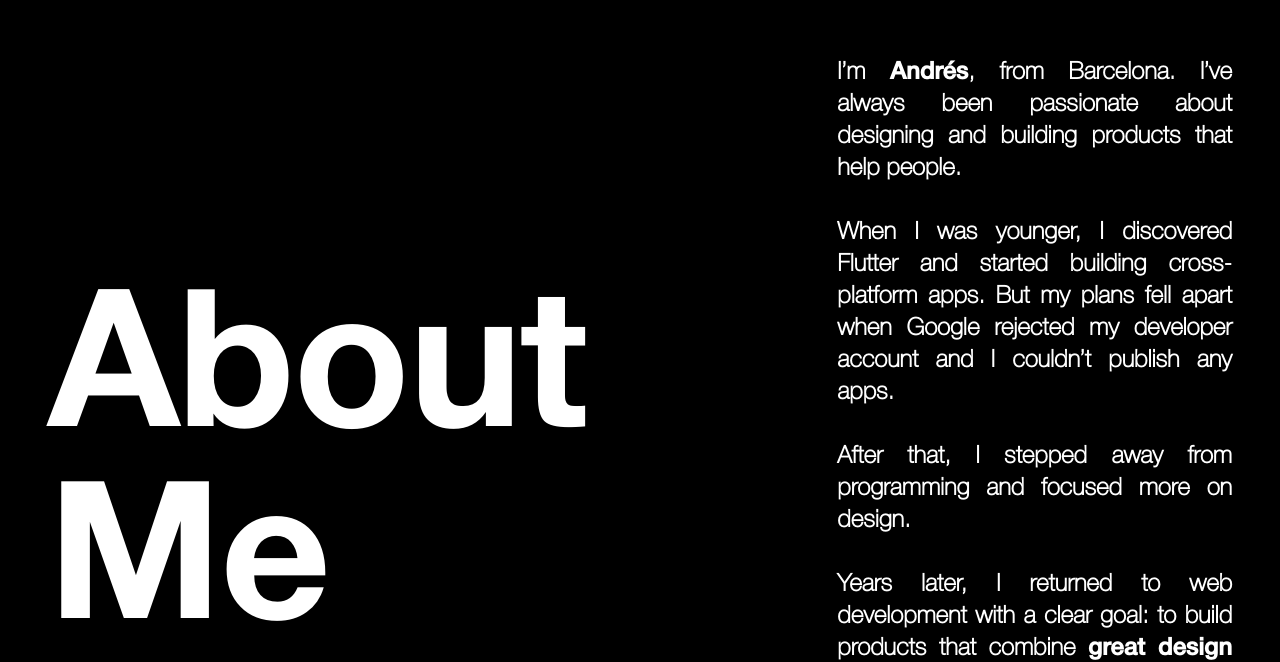
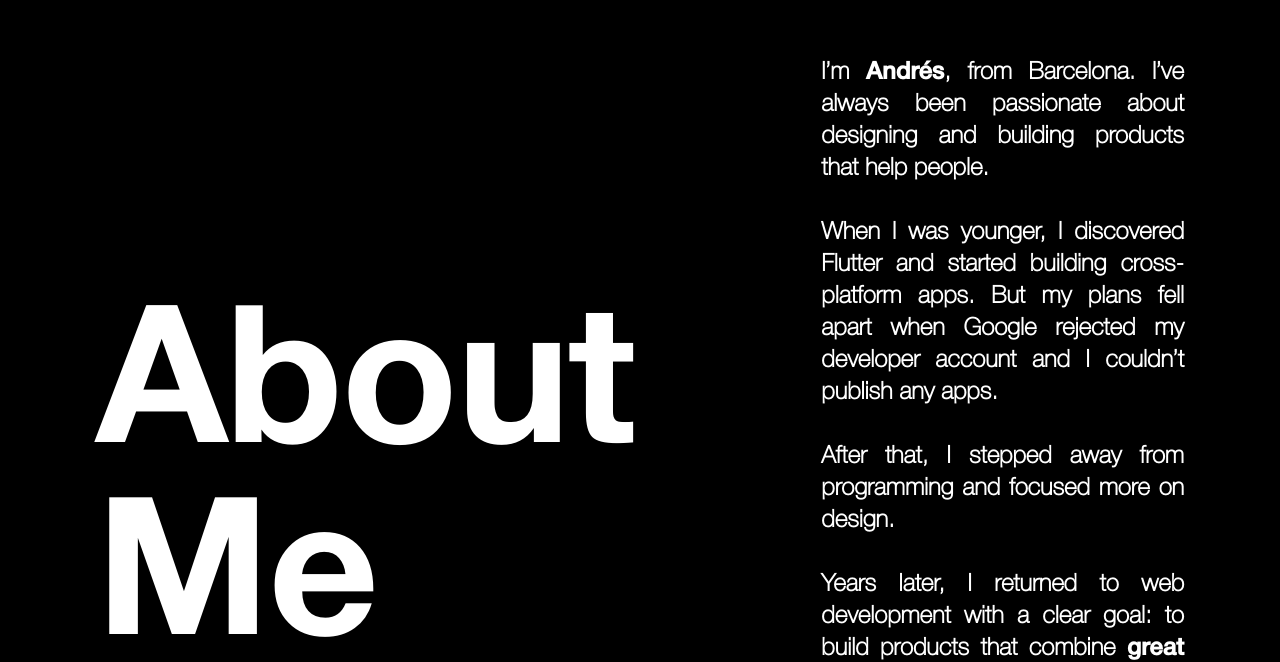
Before and after one commit to Membrillo38/Portfolio, a Next.js app: page / in a window 1280 px wide. Shown: the part 887-1549 px from the top of the page. Built offline with nearby package versions, Linux system fonts and the light colour scheme.

Commit message:
about me changes

```diff
--- a/app/layout.tsx
+++ b/app/layout.tsx
@@ -1,6 +1,7 @@
 import type { Metadata } from "next";
 import { Geist, Geist_Mono } from "next/font/google";
 import "./globals.css";
+import { Analytics } from "@vercel/analytics/next"
 
 const geistSans = Geist({
   variable: "--font-geist-sans",
@@ -28,6 +29,7 @@ export default function RootLayout({
         className={`${geistSans.variable} ${geistMono.variable} antialiased`}
       >
         {children}
+        <Analytics />
       </body>
     </html>
   );
--- a/app/page.tsx
+++ b/app/page.tsx
@@ -26,7 +26,6 @@ export default function Home() {
 
   return (
     <>
-        <PlausibleProvider domain="andresportfolio.vercel.app">
         {isLargeScreen ? (
           <>
             <Header />
@@ -56,7 +55,6 @@ export default function Home() {
             <PaddingAbajo />
           </>
         )}
-      </PlausibleProvider>
     </>
   );
 }
--- a/components/pc/aboutme.tsx
+++ b/components/pc/aboutme.tsx
@@ -11,7 +11,7 @@ function AboutMe() {
 
 
     <div className='min-h-screen  w-full bg-black' id='about'>
-        <div className='p-12 flex'>
+        <div className='p-12 px-24 flex'>
           <div className='mt-24 w-2/3 flex flex-col items-start justify-center '>
             <motion.div
               initial={{ opacity: 0, y: -20 }}
--- a/package.json
+++ b/package.json
@@ -10,6 +10,7 @@
   },
   "dependencies": {
     "@next/font": "^14.2.15",
+    "@vercel/analytics": "^1.5.0",
     "classnames": "^2.5.1",
     "clsx": "^2.1.1",
     "cn": "^0.1.1",
```
Also changed, not shown: 1 other file (tests, documents, lock files or other folders).
